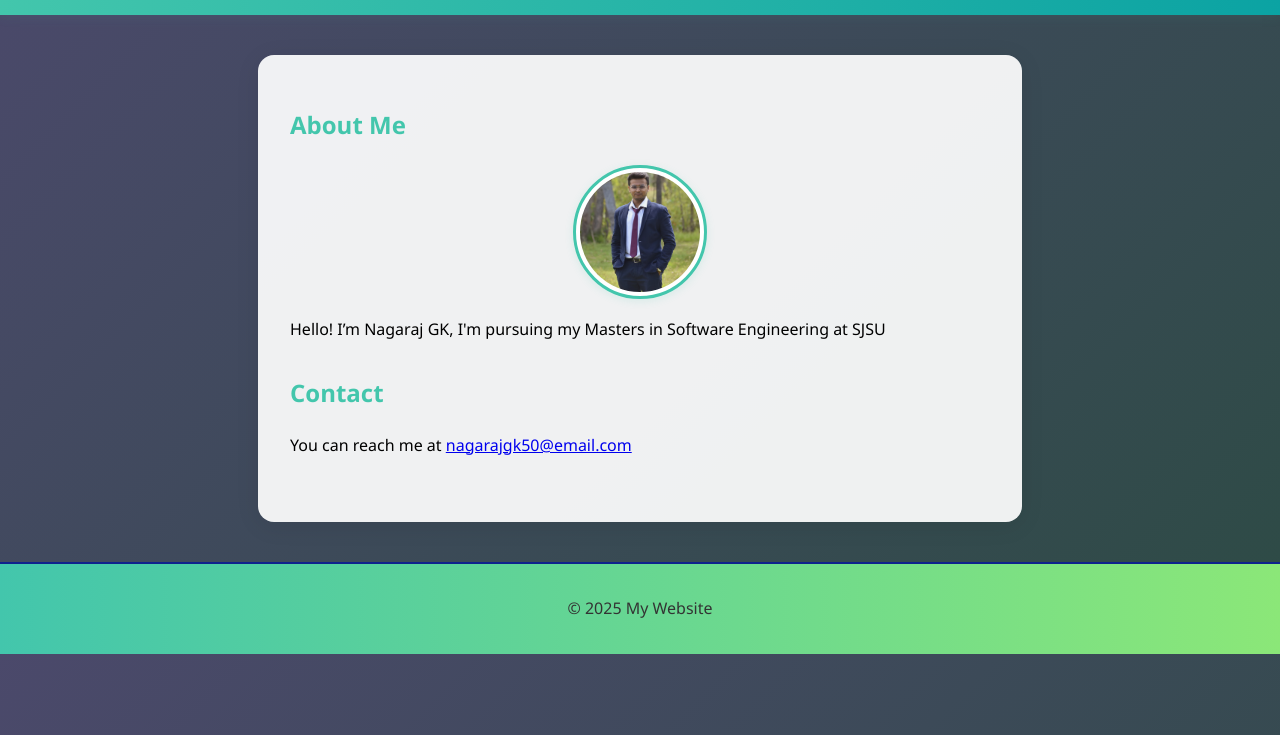
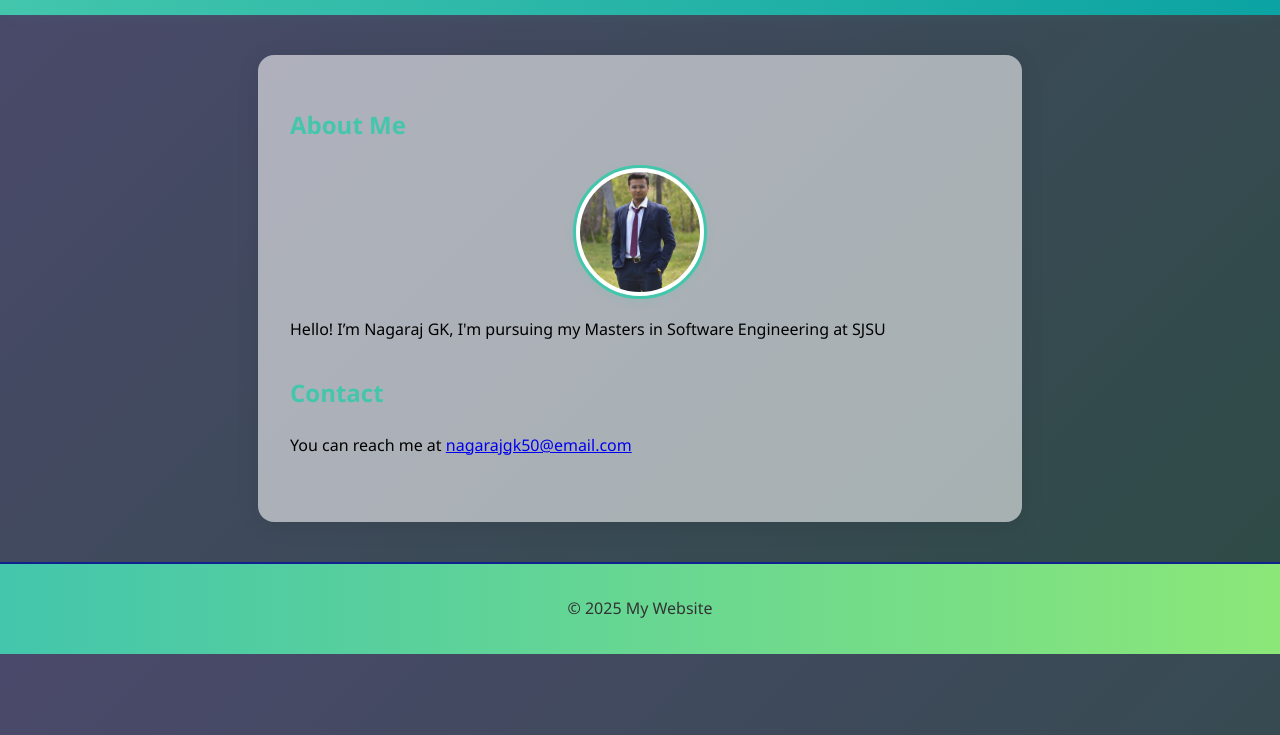
Before and after one commit to Nags-gk/my-website-repo, a plain HTML site: page index.html in a window 1280 px wide. Shown: the part 65-800 px from the top of the page. Drawn offline with Linux system fonts and the light colour scheme.

Commit message:
changed color of conatiner in the main page

```diff
--- a/style.css
+++ b/style.css
@@ -117,7 +117,7 @@ nav a:hover {
 main {
   max-width: 700px;
   margin: 40px auto;
-  background: rgba(255,255,255,0.92);
+  background: rgba(255, 255, 255, 0.568);
   border-radius: 16px;
   box-shadow: 0 4px 24px rgba(0,0,0,0.08);
   padding: 32px;
```
